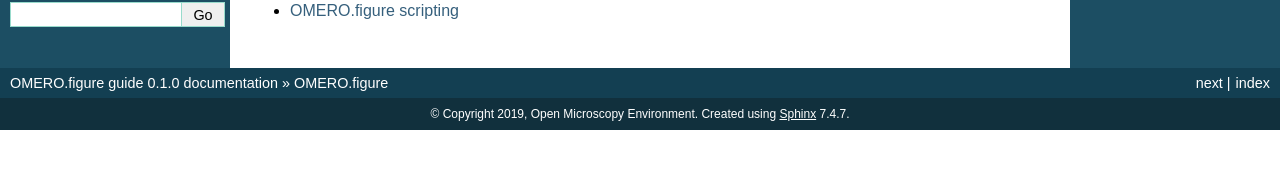
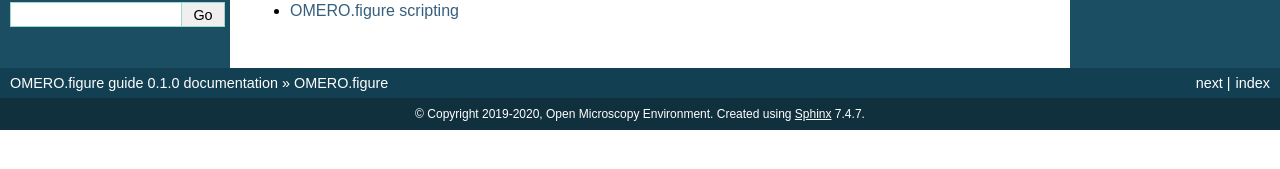
Before and after one commit to ome/omero-guide-figure, a Sphinx documentation site: the page built from docs/index.rst, in a window 1280 px wide. Shown: the part 206-375 px from the top of the page. Built offline with Sphinx 7.4.7, drawn with Linux system fonts in a browser that asks for light colours.

Commit message:
add change for ome 2020

```diff
--- a/docs/conf.py
+++ b/docs/conf.py
@@ -50,7 +50,7 @@
 
 # General information about the project.
 project = u'OMERO.figure guide'
-copyright = u'2019, Open Microscopy Environment'
+copyright = u'2019-2020, Open Microscopy Environment'
 
 # The version info for the project you're documenting, acts as replacement for
 # |version| and |release|, also used in various other places throughout the
```
Also changed, not shown: CHANGELOG.md (added, +5 -0 lines).
